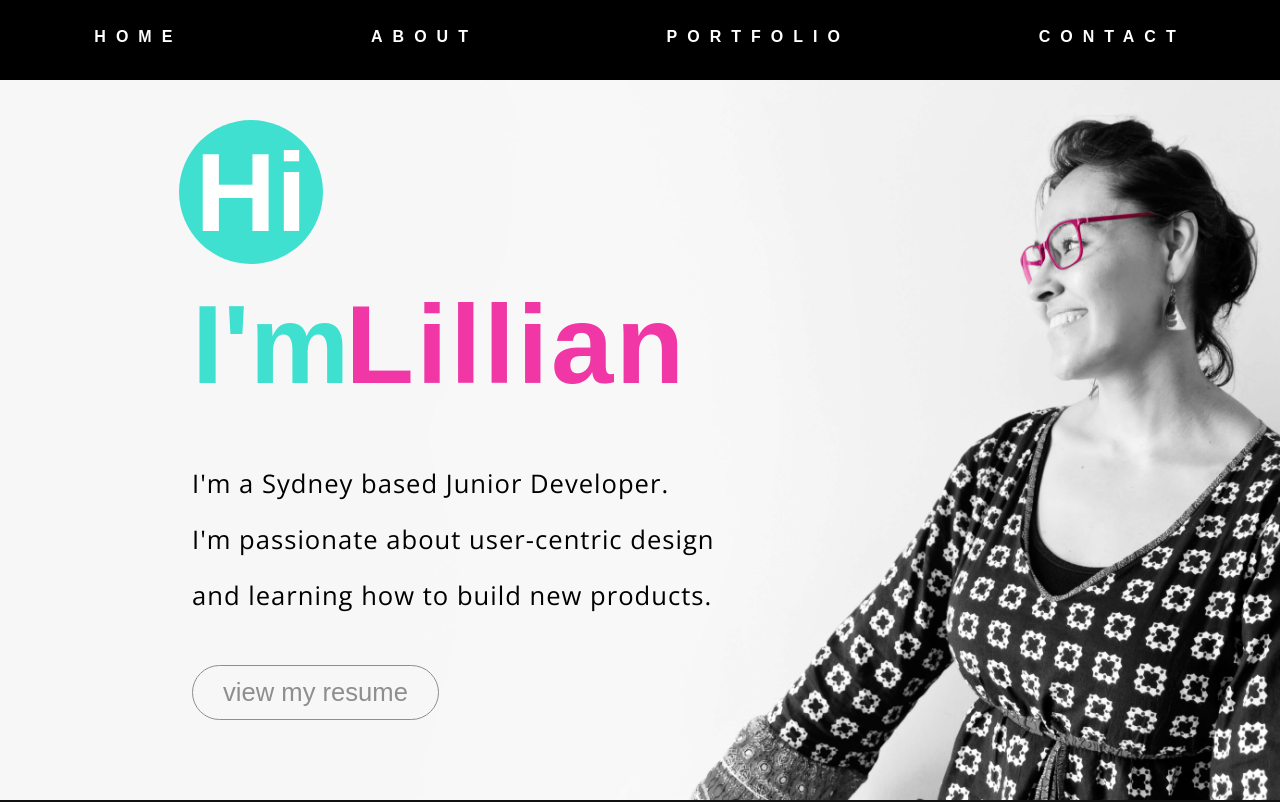
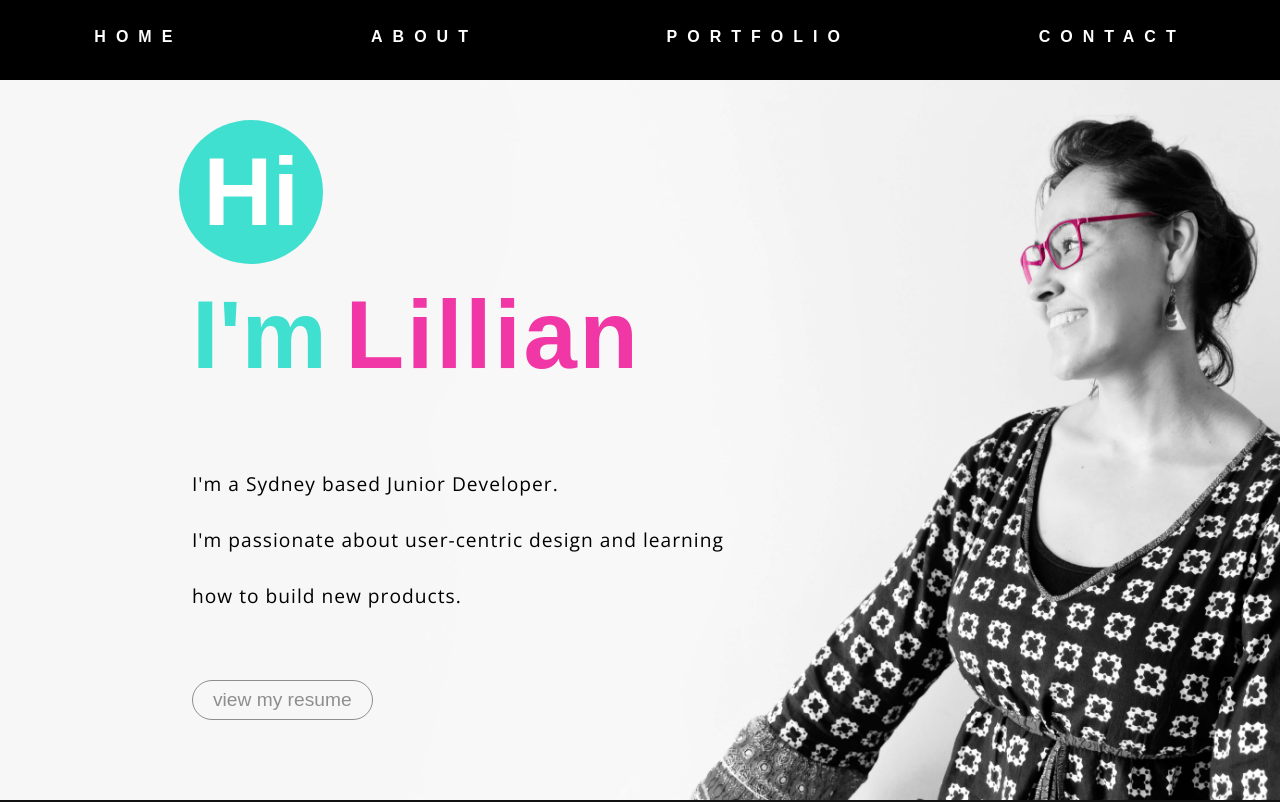
Before and after one commit to LillianLuzinsky/my-site, a plain HTML site: page index.html in a window 1280 px wide. Shown: the top 802 px of the page. Drawn offline with nearby package versions, Linux system fonts and the light colour scheme; a web font is replaced by a local one.

Commit message:
fixing font size

```diff
--- a/style.css
+++ b/style.css
@@ -156,7 +156,7 @@ Burger menu
 }
 
 #hi, #im, #lillian{
-  font-size: 14vh;
+  font-size: 7.5vw;
   position: absolute;
 }
 
@@ -193,7 +193,7 @@ Burger menu
   left: 15vw;
   width: 45vw;
   font-weight: 400;
-  font-size: 3.2vh;
+  font-size: 1.5vw;
   letter-spacing: 1px;
   line-height:7vh;
   font-family: 'Open Sans', sans-serif ;
@@ -202,10 +202,10 @@ Burger menu
 
 #resume-button{
   color: #8e8e8e;
-  font-size: 3.2vh;
+  font-size: 1.5vw;
+  padding: 8px 20px;
   border: none;
   cursor: pointer;
-  padding: 10px 30px;
   border-radius: 100px;
   border: 1.5px solid #8e8e8e;
   transition: 0.5s;
@@ -213,7 +213,6 @@ Burger menu
   position: absolute;
   left: 15vw;
   bottom: 10vh;
-  height: 55px;
 }
 
 #resume-button:hover{
```
